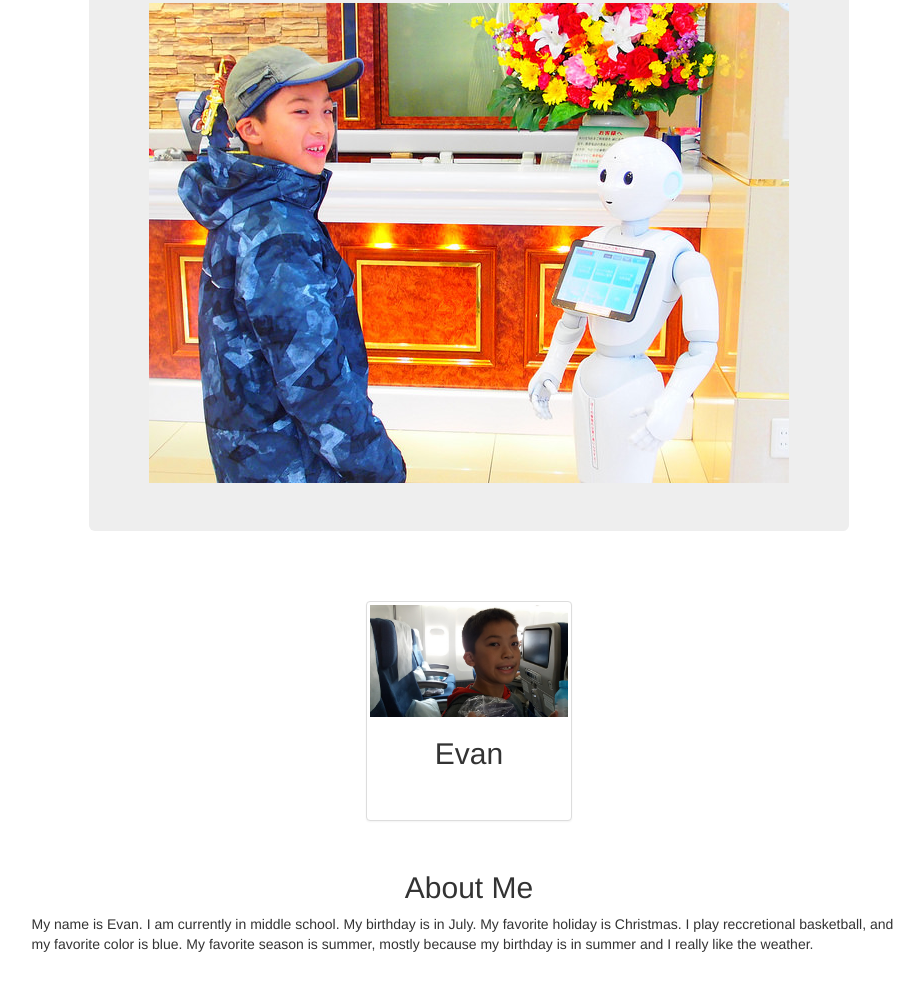
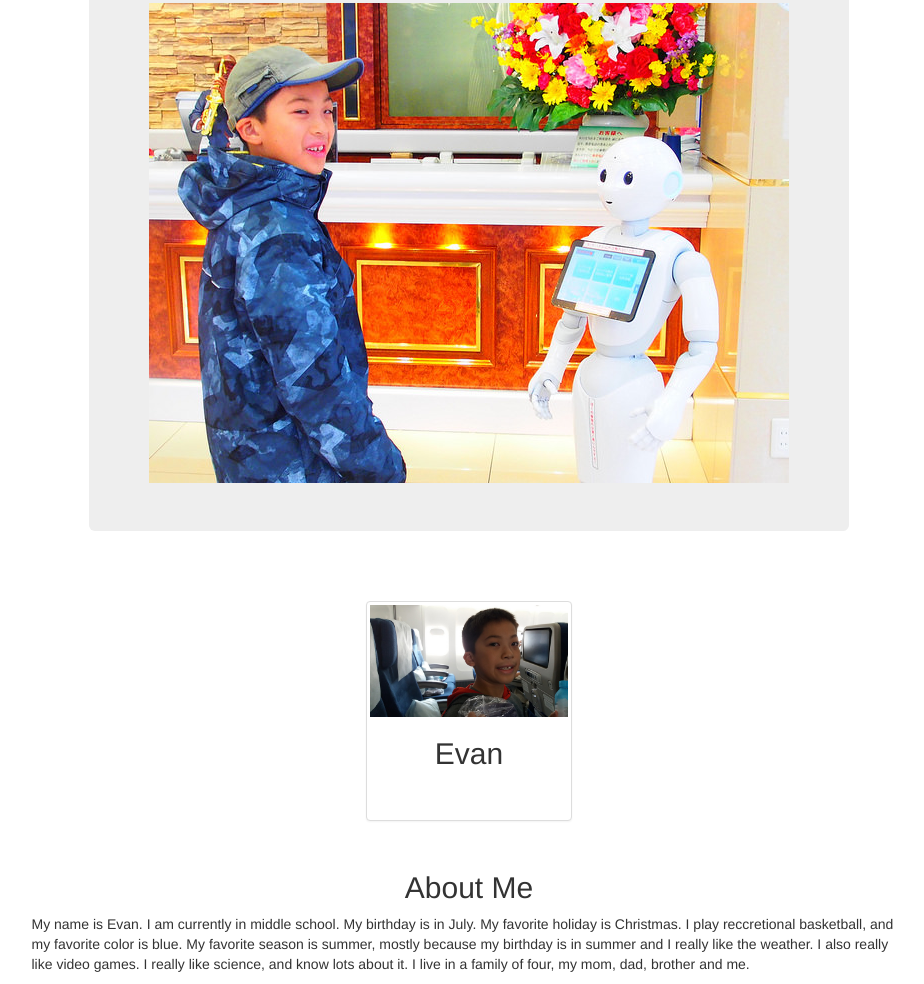
Before and after one commit to ewoknation8/ewoknation8.github.io, a plain HTML site: page index.html in a window 1280 px wide. Shown: the part 144-1128 px from the top of the page, without its empty margins (171-1095 px from the left). Drawn offline with nearby package versions, Linux system fonts and the light colour scheme.

Commit message:
Add files via upload

```diff
--- a/index.html
+++ b/index.html
@@ -23,7 +23,7 @@
       </div>
       <div class="about-me">
         <h2>About Me</h2>
-        <p>My name is Evan. I am currently in middle school. My birthday is in July. My favorite holiday is Christmas. I play reccretional basketball, and my favorite color is blue. My favorite season is summer, mostly because my birthday is in summer and I really like the weather.
+        <p>My name is Evan. I am currently in middle school. My birthday is in July. My favorite holiday is Christmas. I play reccretional basketball, and my favorite color is blue. My favorite season is summer, mostly because my birthday is in summer and I really like the weather. I also really like video games. I really like science, and know lots about it. I live in a family of four, my mom, dad, brother and me.
   <!-- Your HTML above this line -->
   <script src="https://maxcdn.bootstrapcdn.com/bootstrap/3.3.7/js/bootstrap.min.js" integrity="sha384-Tc5IQib027qvyjSMfHjOMaLkfuWVxZxUPnCJA7l2mCWNIpG9mGCD8wGNIcPD7Txa" crossorigin="anonymous"></script>
 </body>
```
